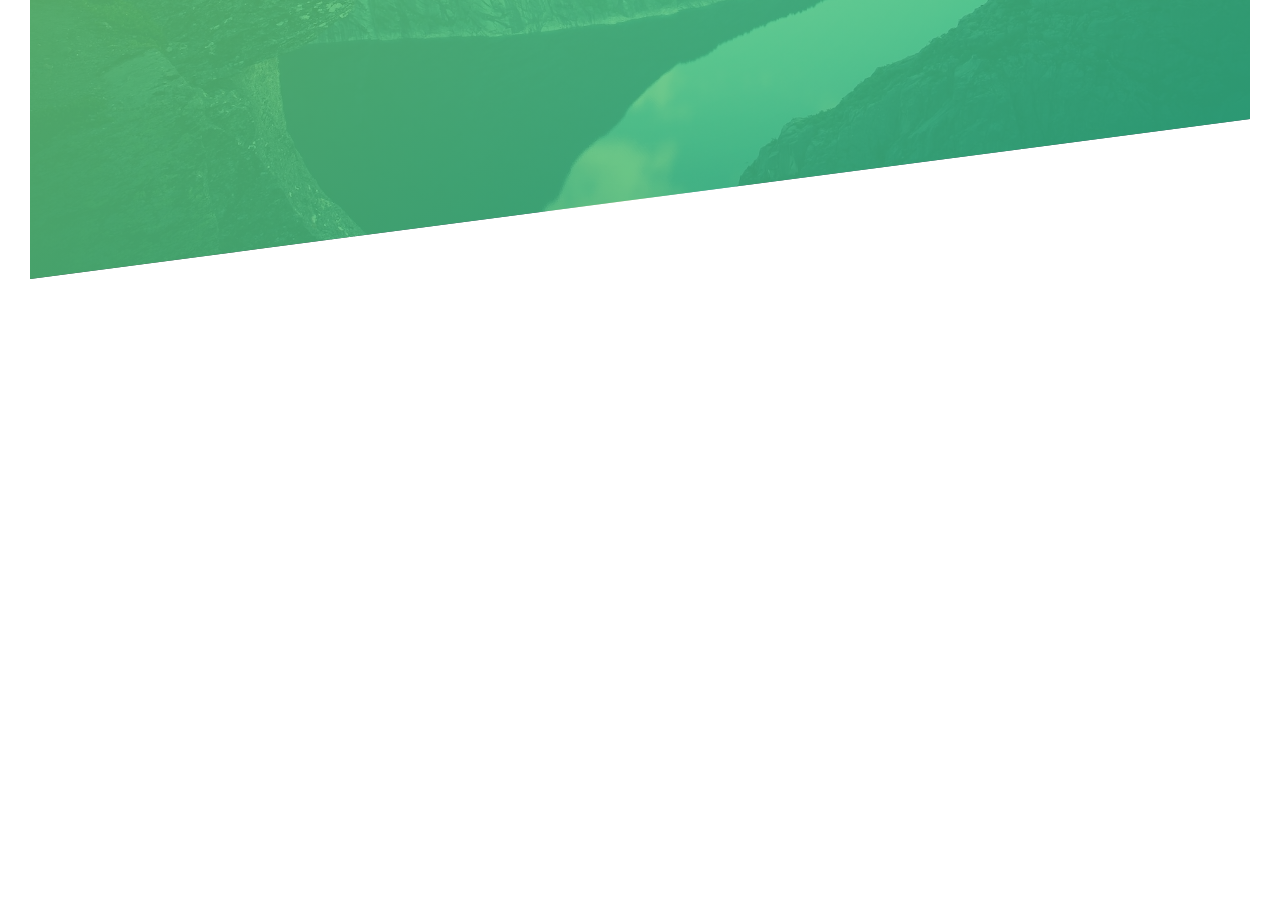
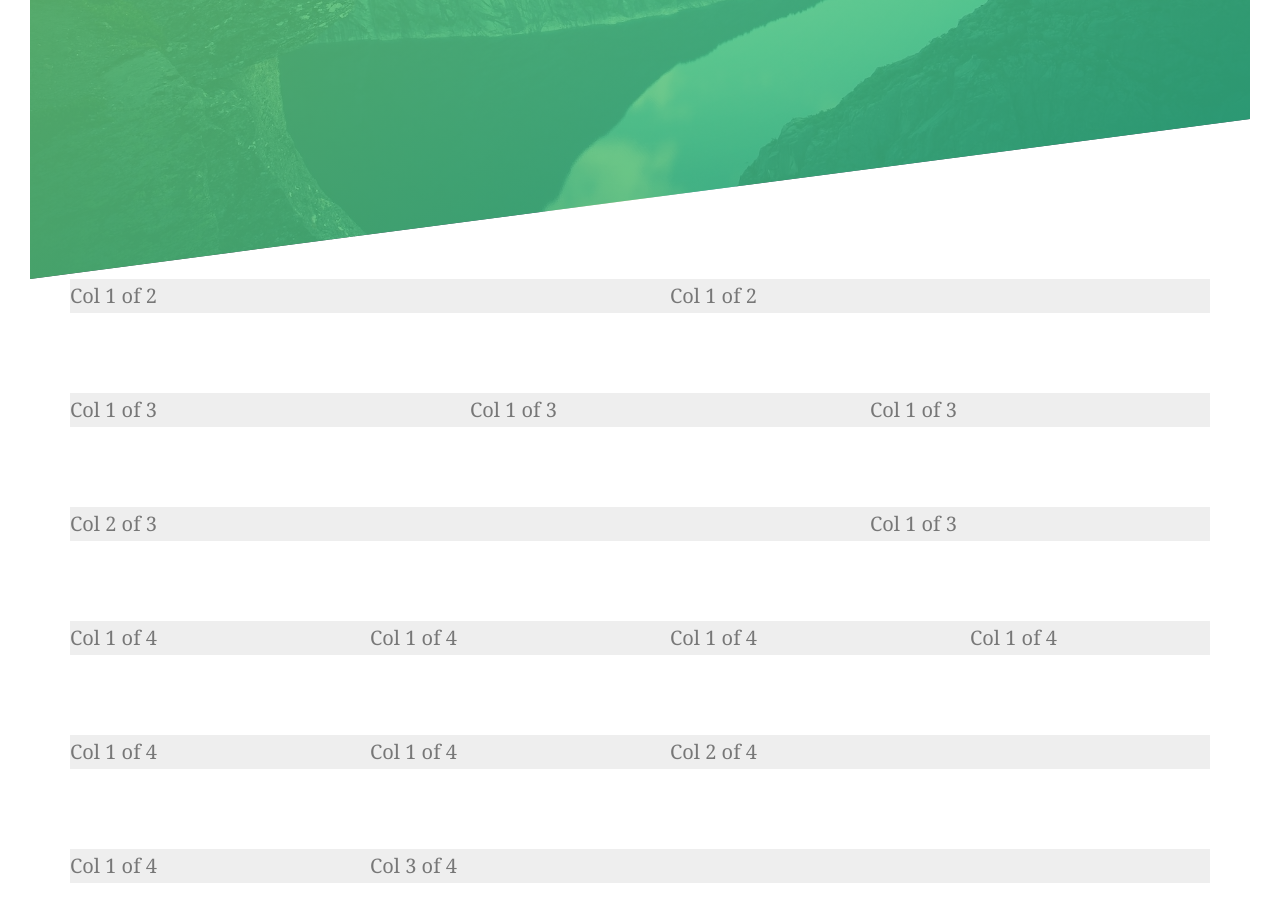
Before and after one commit to hemmayo/natours, a website: page index.html in a window 1280 px wide. Shown: the part 511-1424 px from the top of the page. Before the commit the page ends 820 px from the top, so only its background shows below. Drawn offline with Linux system fonts and the light colour scheme.

Commit message:
grid layout with float

```diff
--- a/index.html
+++ b/index.html
@@ -21,5 +21,68 @@
             </div>
 
         </header>
+
+        <section>
+            <div class="row">
+                <div class="col-1-of-2">
+                    Col 1 of 2
+                </div>
+                <div class="col-1-of-2">
+                    Col 1 of 2
+                </div>
+            </div>
+            <div class="row">
+                <div class="col-1-of-3">
+                    Col 1 of 3
+                </div>
+                <div class="col-1-of-3">
+                    Col 1 of 3
+                </div>
+                <div class="col-1-of-3">
+                    Col 1 of 3
+                </div>
+            </div>
+            <div class="row">
+                <div class="col-2-of-3">
+                    Col 2 of 3
+                </div>
+                <div class="col-1-of-3">
+                    Col 1 of 3
+                </div>
+            </div>
+            <div class="row">
+                <div class="col-1-of-4">
+                    Col 1 of 4
+                </div>
+                <div class="col-1-of-4">
+                    Col 1 of 4
+                </div>
+                <div class="col-1-of-4">
+                    Col 1 of 4
+                </div>
+                <div class="col-1-of-4">
+                    Col 1 of 4
+                </div>
+            </div>
+            <div class="row">
+                <div class="col-1-of-4">
+                    Col 1 of 4
+                </div>
+                <div class="col-1-of-4">
+                    Col 1 of 4
+                </div>
+                <div class="col-2-of-4">
+                    Col 2 of 4
+                </div>
+            </div>
+            <div class="row">
+                <div class="col-1-of-4">
+                    Col 1 of 4
+                </div>
+                <div class="col-3-of-4">
+                    Col 3 of 4
+                </div>
+            </div>
+        </section>
     </body>
 </html>
--- a/sass/abstracts/_mixins.scss
+++ b/sass/abstracts/_mixins.scss
@@ -0,0 +1,7 @@
+@mixin clearfix {
+    &::after {
+        content: '';
+        clear: both;
+        display: table;
+    }
+}
--- a/sass/abstracts/_variables.scss
+++ b/sass/abstracts/_variables.scss
@@ -1,6 +1,12 @@
+// Colors
 $color-primary: #55c57a;
 $color-primary-light: #7ed56f;
 $color-primary-dark: #28b485;
 $color-grey-dark: #777;
 $color-white: #fff;
 $color-black: #000;
+
+// Grid
+$grid-width: 114rem;
+$gutter-vertical: 8rem;
+$gutter-horizontal: 6rem
--- /dev/null
+++ b/sass/layout/_grid.scss
@@ -0,0 +1,45 @@
+.row {
+    max-width: $grid-width;
+    background-color: #eee;
+    margin: 0 auto;
+    font-size: 2rem;
+
+    &:not(:last-child) {
+        margin-bottom: $gutter-vertical;
+    }
+
+    @include clearfix;
+
+    [class^="col-"] {
+        float: left;
+
+        &:not(:last-child) {
+            margin-right: $gutter-horizontal;
+        }
+    }
+
+    .col-1-of-2 {
+        width: calc((100% - #{$gutter-horizontal}) /2);
+    }
+
+    .col-1-of-3 {
+        width: calc((100% - 2 * #{$gutter-horizontal}) / 3);
+    }
+
+    .col-2-of-3 {
+        width: calc(2 * (100% - 2 * #{$gutter-horizontal}) / 3 + #{$gutter-horizontal});
+    }
+
+    .col-1-of-4 {
+        width: calc((100% - 3 * #{$gutter-horizontal}) / 4);
+    }
+
+    .col-2-of-4 {
+        width: calc(2 * (100% - 3 * #{$gutter-horizontal}) / 4 + #{$gutter-horizontal});
+    }
+
+    .col-3-of-4 {
+        width: calc(3 * (100% - 3 * #{$gutter-horizontal}) / 4 + 2 * #{$gutter-horizontal});
+    }
+
+}
--- a/sass/main.scss
+++ b/sass/main.scss
@@ -18,5 +18,6 @@
 @import 'components/button';
 
 @import 'layout/header';
+@import 'layout/grid';
 
 @import 'pages/home';
```
Also changed, not shown: css/style.css.
